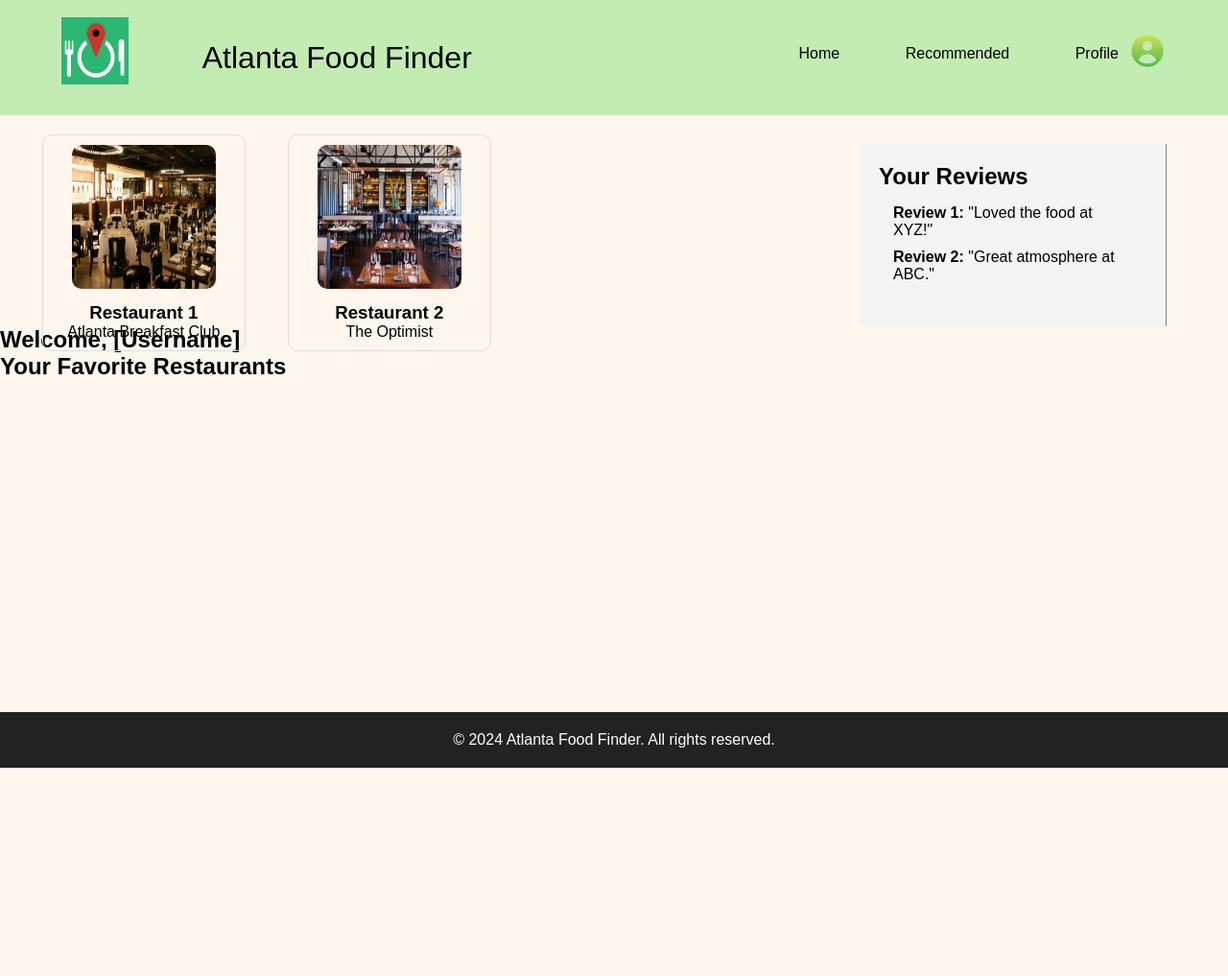
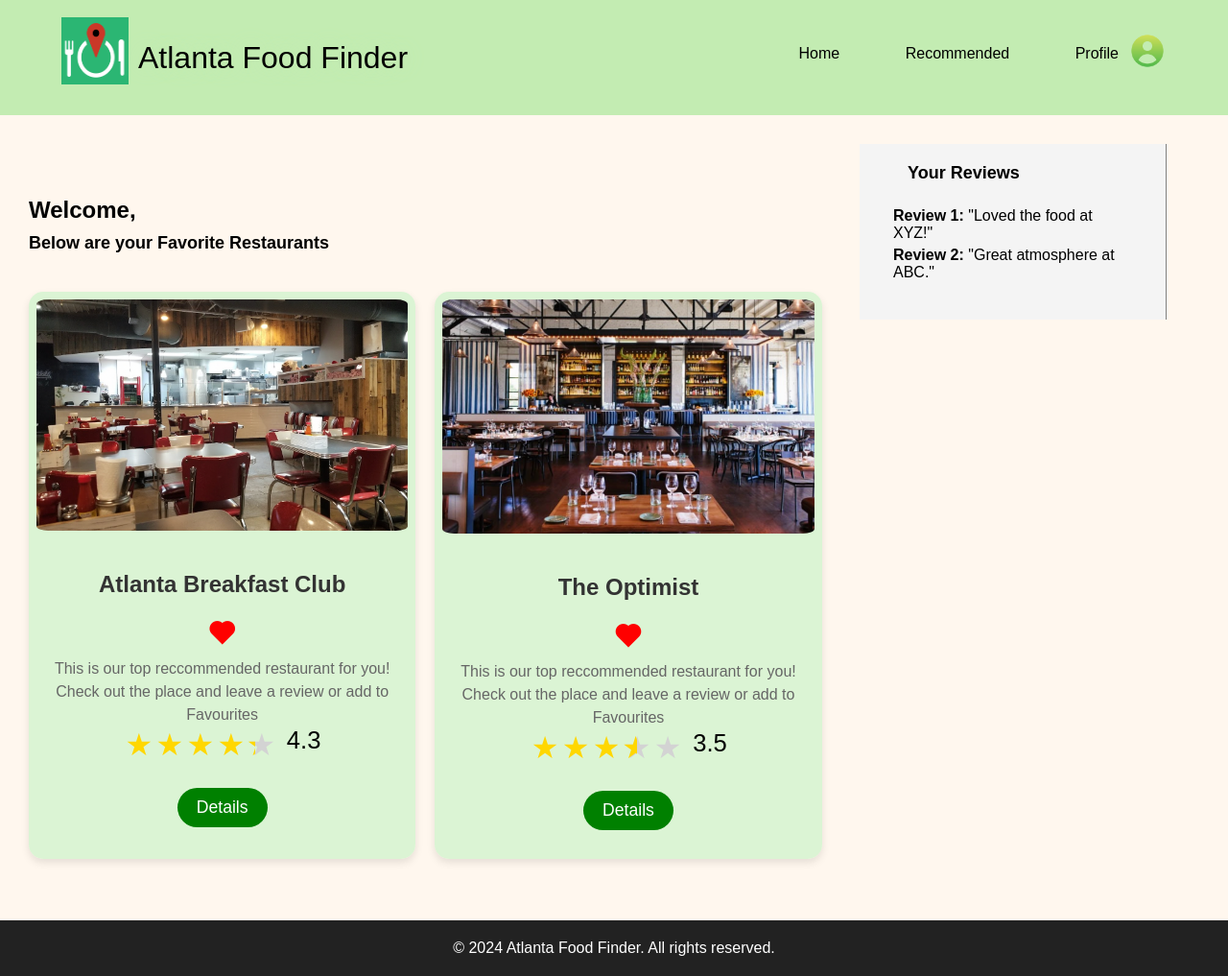
Before and after one commit to estherpark514/Atlanta-Food-Finder, a Django app: page /profile/ in a window 1280 px wide. Shown: the whole page at 96% size. Before the commit the page ends 800 px from the top, so only its background shows below. Run offline with Django 5.2, Linux system fonts and the light colour scheme; some libraries are stand-ins or nearby versions.

Commit message:
changes to the profile page

```diff
--- a/static/styles.css
+++ b/static/styles.css
@@ -253,9 +253,14 @@ body{
 
 /* Profile Page Styling */
 .profile-content {
-    display: flex;
-    padding: 20px;
-    margin-top: 100px;
+    display: fixed;
+    padding: 0px;
+    margin: 0 auto;
+}
+.user-profile_pricing h5 {
+    font-size: 2em;
+    color: #ff0000;
+    margin: 10px;
 }
 
 .sidebar {
@@ -272,28 +277,30 @@ body{
 }
 
 .review-list li {
-    margin-bottom: 10px;
+    margin-bottom: 5px;
 }
 
 .profile-main {
     width: 75%;
     padding: 20px;
-    margin-left: 10%;
+    margin-left: 30%;
+
 
 }
 
+
 .favorite-restaurants {
     display: grid;
-    grid-template-columns: repeat(auto-fill, minmax(200px, 1fr));
+    grid-template-columns: repeat(auto-fill, minmax(300px, 1fr));
     gap: 20px;
-    margin-left: 20px;
-    margin-top: -20%;
+    margin-left: 30px;
+    margin-top: 30px;
 }
 
 .restaurant-item {
     text-align: center;
     padding: 10px;
-    border: 1px solid #ddd;
+    border: 5px solid #ddd;
     border-radius: 10px;
     transition: transform 0.3s ease;
     margin-left: 10%;
@@ -312,9 +319,10 @@ body{
 .footer {
     text-align: center;
     padding: 20px;
+    margin-top: 5%;
     background-color: #222;
     color: white;
-    position: fixed;
+    position: static;
     width: 100%;
     bottom: 0;
 }
--- a/templates/profile.html
+++ b/templates/profile.html
@@ -19,7 +19,7 @@
         style="margin-right: 0px; margin-top: -14px"
       />
 
-      <a href="{% url 'home' %}" class="logo" style="margin-left: -200px">
+      <a href="{% url 'home' %}" class="logo" style="margin-left: 80px; position: fixed;">
         <span> Atlanta Food Finder </span></a
       >
 
@@ -46,25 +46,107 @@
           <!-- Add more reviews -->
         </ul>
       </div>
-      </section>
 
-      <section class="profile" id="profile">
-        <h1>Welcome, [Username]</h1>
-        <h2>Your Favorite Restaurants</h2>
+      <class="profile" id="profile">
+        <h1>Welcome,</h1>
+        <h2>Below are your Favorite Restaurants</h2>
+        <style>
+          h1 {
+            margin-top: -10%;
+            margin-left: 30px;
+            padding: 0px 0px 10px;
+          }
+          h2 {
+            margin-left: 30px;
+            padding: 0px 0px 10px;
+            font-size: large;
+          }
+        </style>
         <div class="favorite-restaurants">
-          <!-- List favorite restaurants with heart icons -->
-          <div class="restaurant-item">
-            <img src="{% static '1.png' %}" alt="Restaurant 1" width="150" height="150" />
-            <h3>Restaurant 1</h3>
-            <p>Atlanta Breakfast Club</p>
+          <!-- User Profile 1 -->
+          <div class="user-profile">
+            <img
+              src="{% static '3.png' %}"
+              alt="Product Image"
+              class="user-profile_image"
+            />
+            <div class="columnrating">
+              <div class="user-profile_description">
+                <h3 class="ui heading size-headingxl">
+                  Atlanta Breakfast Club
+                </h3>
+
+                <div class="user-profile_pricing">
+                  <h5 class='heart-icon bx bxs-heart'> </h5>
+
+
+                <p class="user-profile_text ui text size-texts">
+                  This is our top reccommended restaurant for you!
+                  Check out the place and leave a review or
+                  add to Favourites
+                </p>
+              </div>
+              <div class="rating-container">
+                <div class="star-rating" data-rating="4.3"><!--4.3-->
+                  <div class="star" data-value="1"></div>
+                  <div class="star" data-value="2"></div>
+                  <div class="star" data-value="3"></div>
+                  <div class="star" data-value="4"></div>
+                  <div class="star" data-value="5"></div>
+                  <span class="rating-value">4.3</span>
+                </div>
+              </div>
+
+
+                <button
+                  class="user-profile_button ui button red size-xl fill"
+                >
+                  Details
+                </button>
+              </div>
+            </div>
           </div>
-          <div class="restaurant-item">
-            <img src="{% static '2.png' %}" alt="Restaurant 2" width="150" height="150" />
-            <h3>Restaurant 2</h3>
-            <p>The Optimist</p>
+
+          <!-- User Profile 2 -->
+          <div class="user-profile">
+            <img
+              src="{% static '2.png' %}"
+              alt="Product Image"
+              class="user-profile_image"
+            />
+            <div class="columnrating">
+              <div class="user-profile_description">
+                <h3 class="ui heading size-headingxl">The Optimist</h3>
+
+                <div class="user-profile_pricing">
+                  <h5 class='heart-icon bx bxs-heart'> </h5>
+
+                <p class="user-profile_text ui text size-texts">
+                  This is our top reccommended restaurant for you!
+                  Check out the place and leave a review or
+                  add to Favourites
+                </p>
+              </div>
+              <div class="rating-container">
+                <div class="star-rating" data-rating="3.5"><!--4.5-->
+                  <div class="star" data-value="1"></div>
+                  <div class="star" data-value="2"></div>
+                  <div class="star" data-value="3"></div>
+                  <div class="star" data-value="4"></div>
+                  <div class="star" data-value="5"></div>
+                  <span class="rating-value">3.5</span>
+                </div>
+              </div>
+
+
+                <button
+                  class="user-profile_button ui button red size-xl fill"
+                >
+                  Details
+                </button>
+              </div>
+            </div>
           </div>
-          <!-- More restaurants can be added dynamically -->
-        </div>
       </section>
     </main>
 
```
Also changed, not shown: db.sqlite3.
